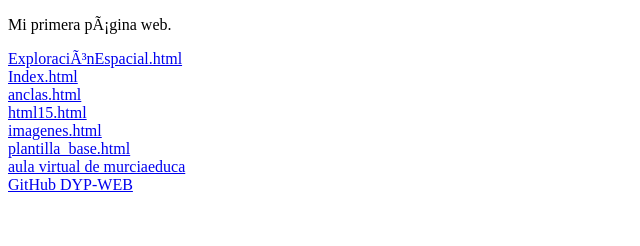
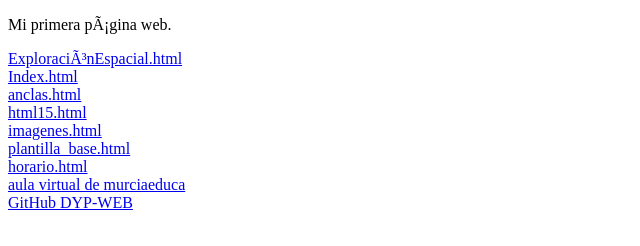
Before and after one commit to ArturoAllepuz/DYP-WEB, a plain HTML site: page index.html in a window 1280 px wide. Shown: the whole page, without its empty margins (0-640 px from the left). Drawn offline with Linux system fonts and the light colour scheme.

Commit message:
Update index.html

```diff
--- a/index.html
+++ b/index.html
@@ -18,8 +18,11 @@
   <br>
 <a href="https://github.com/ArturoAllepuz/DYP-WEB/blob/main/plantilla_base.html">plantilla_base.html</a>
   <br>
+   <a href="https://github.com/ArturoAllepuz/DYP-WEB/blob/main/horario.html">horario.html</a>
+  <br>
   <a href="https://aulavirtual.murciaeduca.es/course/search.php?search=1%C2%BA%20ESO&perpage=20&page=125&lang=es" target="_blank">aula virtual de murciaeduca</a>
   <br>
   <a href="https://github.com/ArturoAllepuz/DYP-WEB" target="_blank">GitHub DYP-WEB</a>
+
 </body>
 </html>
```
